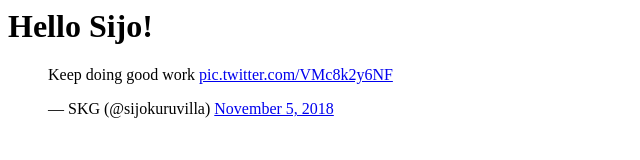
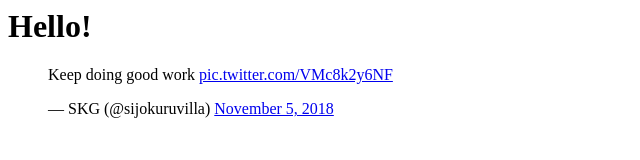
Before and after one commit to sijokuruvilla/sijokuruvilla.github.io, a plain HTML site: page index.html in a window 1280 px wide. Shown: the whole page, without its empty margins (0-640 px from the left). Drawn offline with Linux system fonts and the light colour scheme.

Commit message:
Update index.html

```diff
--- a/index.html
+++ b/index.html
@@ -1,6 +1,6 @@
 <html>
 <body>
-<h1>Hello Sijo!</h1>
+<h1>Hello!</h1>
 <blockquote class="twitter-tweet" data-lang="en"><p lang="en" dir="ltr">Keep doing good work <a href="https://t.co/VMc8k2y6NF">pic.twitter.com/VMc8k2y6NF</a></p>&mdash; SKG (@sijokuruvilla) <a href="https://twitter.com/sijokuruvilla/status/1059350264166047745?ref_src=twsrc%5Etfw">November 5, 2018</a></blockquote>
 <script async src="https://platform.twitter.com/widgets.js" charset="utf-8"></script>
 </body>
```
